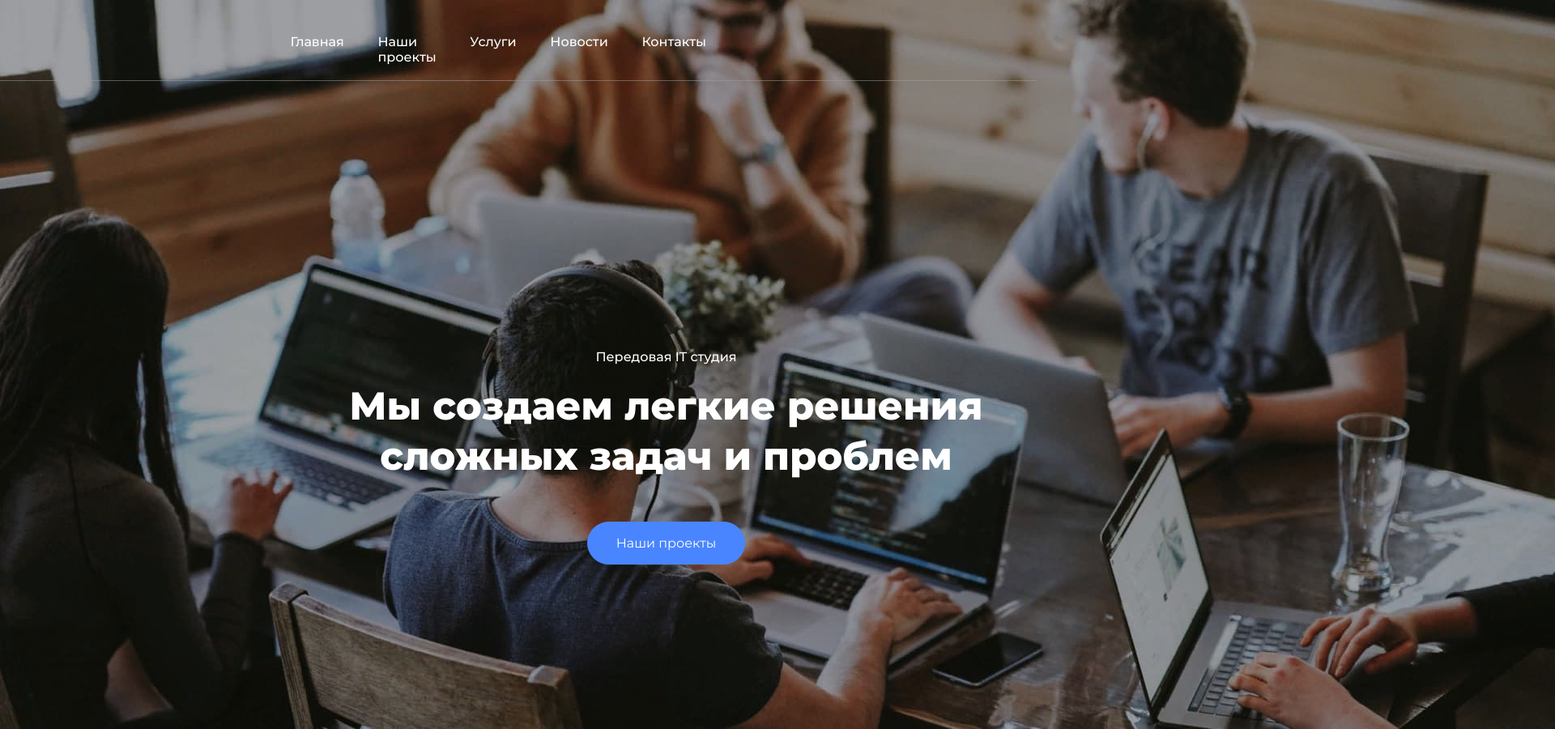
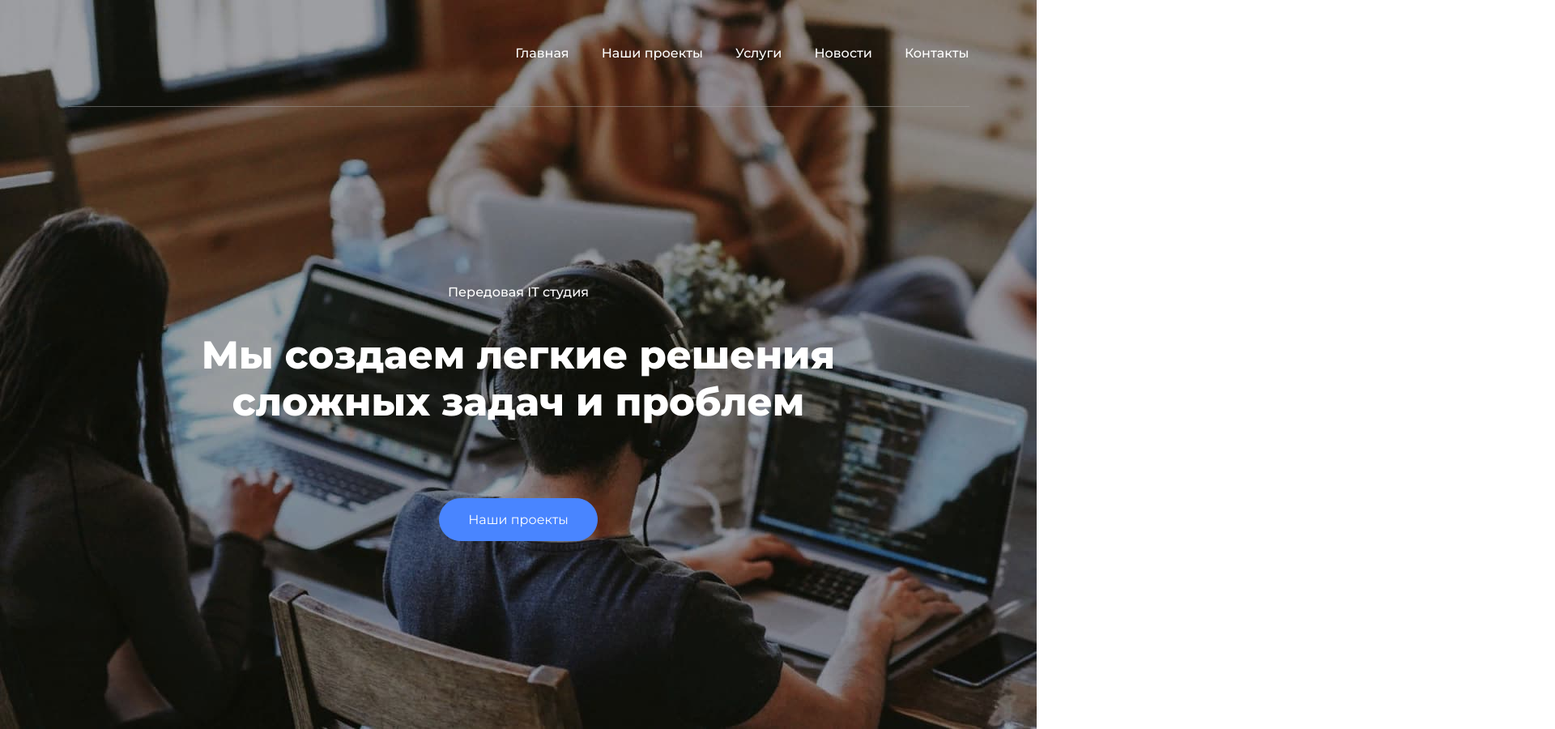
Before and after one commit to OlegFursau/project, a plain HTML site: page index.html in a window 1280 px wide. Shown: the top 900 px of the page at 81% size, 1920 px wide, since content can reach past the window. Drawn offline with Linux system fonts and the light colour scheme.

Commit message:
fix header

```diff
--- a/css/blocks/about.less
+++ b/css/blocks/about.less
@@ -1,7 +1,6 @@
 //main: ../style.less
 .about{
-    max-width: 1920%;
-    width: 100%;
+
     background-color: @light-gray;
 }
 .about__text{
@@ -52,5 +51,5 @@
 .about__img{
     max-width: 500px;
     max-height: 400px;
-    margin: 6.2rem 0;
+    padding: 6.2rem 0;
 }
--- a/css/blocks/container.less
+++ b/css/blocks/container.less
@@ -1,8 +1,9 @@
 //main: ../style.less
 .container{
+
     max-width: 1113px;
 
-    margin: 0 25rem;
-    padding: 0 .5rem;
+    margin: 0 auto;
+
 
 }
--- a/css/blocks/header.less
+++ b/css/blocks/header.less
@@ -1,102 +1,69 @@
 //main: ../style.less
 
-header{
-    max-width: 100%;
-
-
-
-    padding: 0;
-    margin: 0;
-
-
+.header{
+    background-image: url(/image/backHeder.jpeg);
+    height: 900px;
 
 }
+
+/*.header__border{
+
+    width: 100%;
+    height: 2px;
+    background-color: @border_color;
+}*/
 .header__inner{
-    //background-color: @blue;
-    max-width: 1920px;
-    width: 100%;
+display: flex;
+justify-content: flex-end;
+border-bottom: 1px solid #a1a1a180;
+;
+}
 
+.header__nav{
+    display: flex;
+    list-style: none;
+}
 
-    position: absolute;
-
-    right: 0;
-    z-index: 3;
-
-    border-bottom: 1px solid #a1a1a181 ;
-    height: 100px;
-
-
-
+.header__navLink{
+    margin: 2.5rem 0 2.5rem 2.5rem ;
 
 }
-.header__nav{
-    display: flex;
-    justify-content: end;
-    padding: 2.6rem 0;
-    margin: 0;
-    text-decoration: none;
-
-
-}
-.header__navLink{
-    list-style: none;
-    margin-left: 2.6rem;
-    padding-bottom: 2.3rem;
-
-
-    &:hover{
-        border-bottom: 2px solid @white;
-        transition: .1s linear;
-    }
-}
 .header__link{
+    color: @white;
     font-size: 1rem;
     font-weight: 500;
     line-height: 1.1;
-    color: @white;
-    font-family: 'Montserrat', sans-serif;
     text-decoration: none;
-}
-.header__div{
-    position: absolute;
-    top: 13.25rem;
-    width: 829px;
-    height: auto;
+    padding-bottom: 2.5rem;
+    &:hover{
+        transform: translateY(-5rem);
+        border-bottom: 2px solid @white;
+        color: rgba(241, 209, 103, 0.938);
+        transition: .2s linear;
 
-    z-index: 3;
 
+    }
 }
 
-
-.header__title{
-    display: block;
-    //background: url(//image/backHeder.jpeg)
-}
-
-.header__maintext{
-    margin: 0;
+.header__main{
+    color: @white;
     font-size: 1rem;
     font-weight: 500;
     line-height: 1.1;
-    color: @white;
-    font-family: 'Montserrat', sans-serif;
     text-align: center;
-    margin-top: 13.75rem;
-
-
-}
-.header__text{
-    font-family: 'Montserrat', sans-serif;
-    font-weight: 800;
-    font-size: 3rem;
-    line-height: 1.3;
-    text-align: center;
-    color: @white;
-    margin: 1.25rem 0 3.1rem;
-
+    margin: 13.75rem 0 1.25rem;
 }
 
-.header__flex{
+.header__text{
+    color: @white;
+    font-size: 3rem;
+    font-weight: 800;
+    text-align: center;
+    padding-bottom: 3.1rem;
+}
+
+.header__btn{
     display: flex;
     justify-content: center;
+    margin: 0 0 21.8rem 0;
 }
--- a/css/blocks/intro.less
+++ b/css/blocks/intro.less
@@ -1,8 +1,7 @@
 //main: ../style.less
 
 .intro{
-    max-width: 1920px;
-    width: 100%;
+
 
 }
 
--- a/css/blocks/main.less
+++ b/css/blocks/main.less
@@ -1,5 +1,4 @@
 //main: ../style.less
 .main{
-    max-width: 1920px;
-    width: 100%;
+
 }
--- a/css/blocks/our.less
+++ b/css/blocks/our.less
@@ -1,9 +1,12 @@
 //main: ../style.less
 .our{
-    margin: 4.3rem 0;
+    margin: 4.3rem 0 4.3rem 0;
+    padding: 0 5.9rem;
+
 }
 .our__flex{
     display: flex;
+
 
 
 
@@ -34,9 +37,10 @@
     font-size: 1rem;
     font-weight: 400;
     line-height: 1.1;
+    padding-bottom: 4.3rem;
 
 }
 .our__blockText{
-width: 100%;
+
 
 }
--- a/css/style.less
+++ b/css/style.less
@@ -1,4 +1,5 @@
 // compress: true
+//lessc --relative-urls
 
 @import "vars";
 @import "blocks/container.less";
@@ -11,14 +12,14 @@
 @import "blocks/our.less";
 
 html{
-    max-width: 1920px;
+
     font-size: 16px;
 
 
 }
 body{
 
-    width: 100%;
+
     font-family: 'Montserrat', sans-serif;
     font-size: 1rem;
     margin: 0;
--- a/index.html
+++ b/index.html
@@ -14,38 +14,33 @@
 
 
 <body>
+
     <header class="header">
 
-        <div class="header__inner">
-            <div class="container">
+        <div class="container">
 
+
+            <div class="header__inner">
                 <ul class="header__nav">
-                    <li class="header__navLink "><a href="#" class="header__link ">Главная</a></li>
-                        <li class="header__navLink"><a href="#" class="header__link">Наши проекты</a></li>
-                            <li class="header__navLink"><a href="#" class="header__link">Услуги</a></li>
-                                <li class="header__navLink"><a href="#" class="header__link">Новости</a></li>
-                                    <li class="header__navLink"><a href="#" class="header__link">Контакты</a></li>
+                    <li class="header__navLink"><a class="header__link" href="#">Главная</a></li>
+                        <li class="header__navLink"><a class="header__link" href="#">Наши проекты</a></li>
+                            <li class="header__navLink"><a class="header__link" href="#">Услуги</a></li>
+                                <li class="header__navLink"><a class="header__link" href="#">Новости</a></li>
+                                    <li class="header__navLink"><a class="header__link" href="#">Контакты</a></li>
                 </ul>
-            </div>
-        </div> <!---header__inner-->
+                <div class="header__border"></div>
+            </div><!--header__inner-->
 
-            <div class="header__title">
-                <div class="img"><img src="/image/backHeder.jpeg" width="1920" height="900" alt=""></div>
-                <div class="container">
+            <h1 class="header__main">Передовая IT студия</h1>
+                <h2 class="header__text">Мы создаем легкие решения
+                    <br>сложных задач и проблем</h2>
+                    <div class="header__btn">
+                        <a href="#" class="btn">Наши проекты</a>
+                    </div>
+        </div><!---container-->
 
-                    <div class="header__div">
-                        <h1 class="header__maintext header__flex ">Передовая IT студия</h1>
-                            <h2 class="header__text header__flex">Мы создаем легкие решения
-                            <br>сложных задач и проблем</h2>
-                                <div class="btn__blue">
-                                    <a class="btn" href="#" target="_blank">Наши проекты</a>
-                                </div>
-                    </div>
+    </header><!---header-->
 
-                </div>
-            </div><!---header__title-->
-
-    </header><!---Header-->
 
     <main class="main">
         <!--Intro---------------------->
@@ -106,7 +101,9 @@
 
                 <img class="about__img about__text" src="image/standartHudg.png" alt="">
 
-                    <div class="our our__flex">
+            </div><!---container-->
+
+                    <div class="our our__flex about">
 
                             <div class="our_block">
 
@@ -163,7 +160,7 @@
 
 
 
-            </div><!---container-->
+
 
         </section><!---about--->
 
```
Also changed, not shown: css/style.css.
